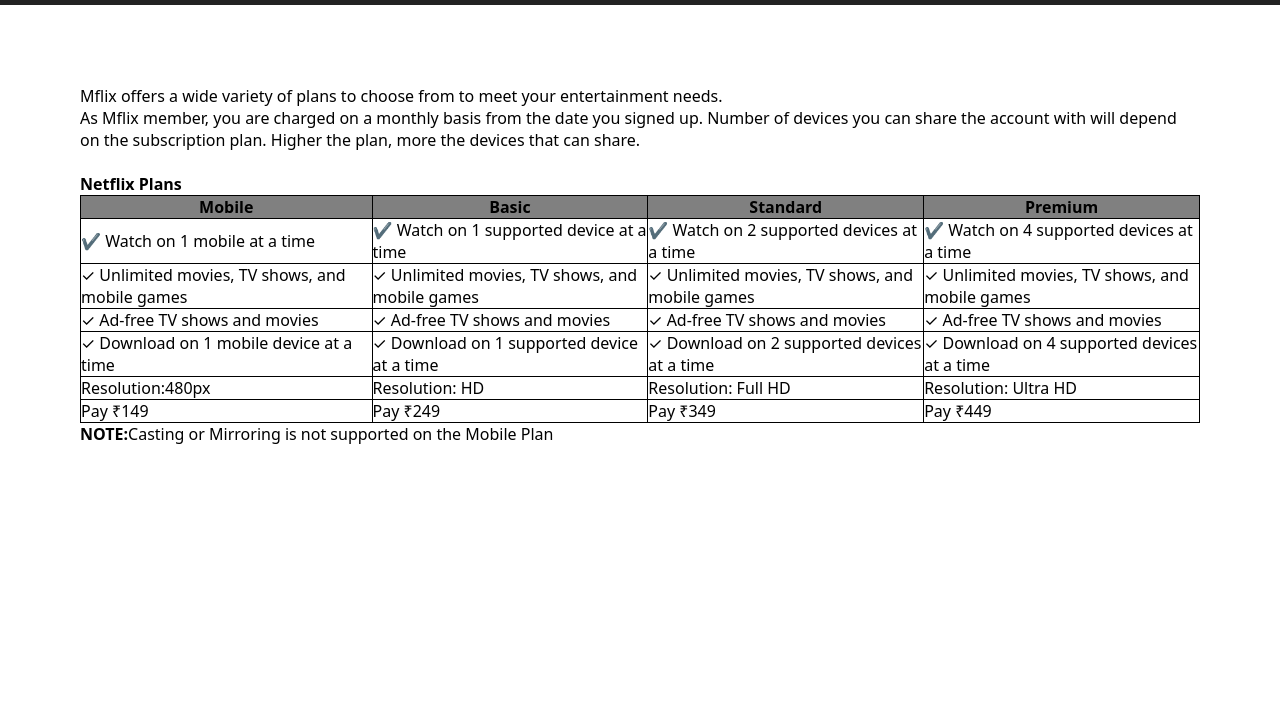
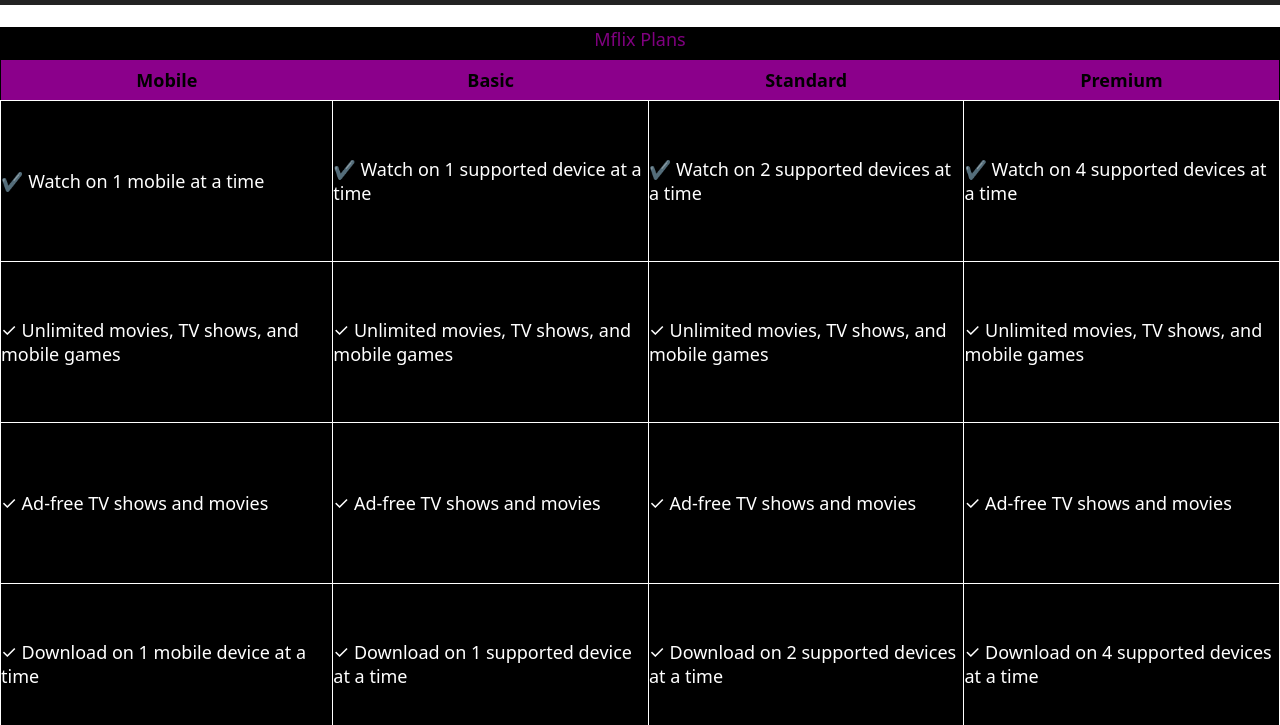
Before and after one commit to nishanthdmello/Netflix-Clone, a React app: page /plans in a window 1280 px wide. Shown: the part 75-800 px from the top of the page. Built offline with nearby package versions, Linux system fonts and the light colour scheme; a web font is replaced by a local one.

Commit message:
completed plans page partially

```diff
--- a/src/Plans/Plans.css
+++ b/src/Plans/Plans.css
@@ -1,14 +1,42 @@
+*{
+    padding: 0%;
+    margin:0%;
+}
 .planpage {
-    padding: 10vh;
+    /* padding: 0%; */
+}
+center .info{
+    color:red;
 }
 table {
     border: 1px solid black;
+    width:100%;
     border-collapse: collapse;
+    background-color: hotpink;
+}
+table caption{
+    height:2rem;
+    font-size:large;
+    margin-top:0;
 }
 table th {
-    border: 1px solid black;
-    background-color: grey;
+    /* border: 1px solid black; */
+    height:5vh;
+    background-color: darkmagenta;
+    font-size: large;
 }
 table td {
-    border: 1px solid black;
+    height:20vh;
+    border: 1px solid white;
+    background-color: black;
+    color: white;
+    font-size: large;
 }
+table caption{
+    background-color: black;
+    color:purple;
+}
+.navbar{
+    /* position: fixed; */
+    width:100vw;
+}
--- a/src/Plans/Plans.jsx
+++ b/src/Plans/Plans.jsx
@@ -1,22 +1,15 @@
 import React from "react";
 import "./Plans.css";
 import Navbar from "../Navbar/Navbar";
+import Footer from "../Footer/Footer"
 
 class Plans extends React.Component {
   render() {
     return (
       <div className="planpage">
-        <p>
-          Mflix offers a wide variety of plans to choose from to meet your
-          entertainment needs. <br />
-          As Mflix member, you are charged on a monthly basis from the date you
-          signed up. Number of devices you can share the account with will
-          depend on the subscription plan. Higher the plan, more the devices
-          that can share.
-        </p>
-        <br />
-        <b>Netflix Plans</b>
+        <center>
           <table>
+            <caption>Mflix Plans</caption>
             <tr>
               <th>Mobile</th>
               <th>Basic</th>
@@ -103,16 +96,21 @@
           <p className="mobile-mirror-note">
             <b>NOTE:</b>Casting or Mirroring is not supported on the Mobile Plan
           </p>
+        </center>
       </div>
     );
   }
 }
 
-export default function Plans1(){
-  return(
+export default function Plans1() {
+  return (
     <div>
-      <Navbar/>
-      <Plans/>
+      <div className="navbar">
+        <Navbar />
       </div>
-  )
-};
+      <br />
+      <Plans />
+      <Footer />
+    </div>
+  );
+}
```
Lines whose indentation alone changed are shown as unchanged.
